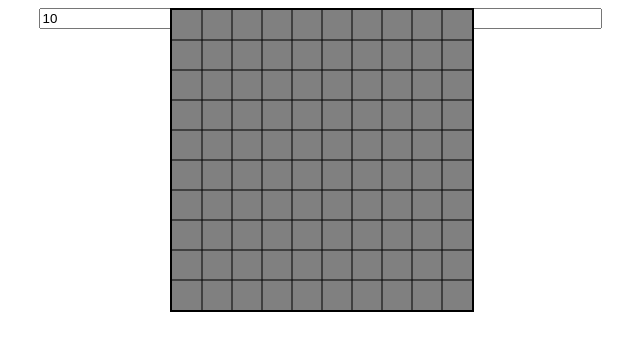
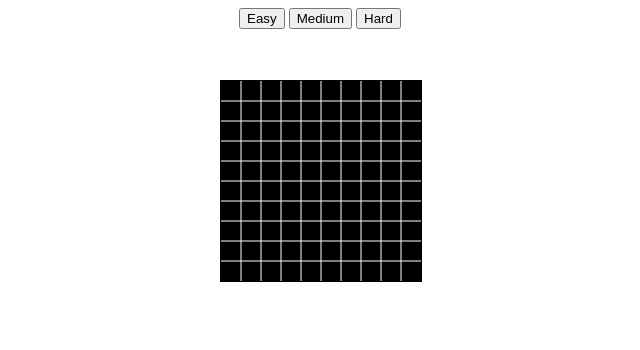
Before and after one commit to hagward/Swoopy, a plain HTML site: page index.html in a window 1280 px wide. Shown: the whole page, without its empty margins (320-960 px from the left). Drawn offline with Linux system fonts and the light colour scheme.

Commit message:
Different modes

```diff
--- a/index.html
+++ b/index.html
@@ -8,6 +8,7 @@
                 display: block;
                 position: absolute;
                 left: 50%;
+                top: 10%;
             }
 
             #settingsDiv {
@@ -23,9 +24,9 @@
         <canvas id="gridCanvas"></canvas>
 
         <div id="settingsDiv">
-            <input id="inputWidth" type="text">
-            <input id="inputHeight" type="text">
-            <input id="inputNumMines" type="text">
+            <button id="buttonEasy">Easy</button>
+            <button id="buttonMedium">Medium</button>
+            <button id="buttonExpert">Hard</button>
         </div>
 
         <script src="js/minefield.js" type="text/javascript"></script>
--- a/js/game.js
+++ b/js/game.js
@@ -1,30 +1,45 @@
 var config = {
-    width: 10,
-    height: 10,
-    cellSize: 30,
-    numMines: 10
+    cellSize: 20,
+
+    modeEasy: {
+        width: 10,
+        height: 10,
+        numMines: 10
+    },
+
+    modeMedium: {
+        width: 20,
+        height: 10,
+        numMines: 50
+    },
+
+    modeExpert: {
+        width: 30,
+        height: 20,
+        numMines: 100
+    }
 };
 
-var inputFields = {
-    width: document.getElementById('inputWidth'),
-    height: document.getElementById('inputHeight'),
-    numMines: document.getElementById('inputNumMines')
+var buttons = {
+    easy: document.getElementById('buttonEasy'),
+    medium: document.getElementById('buttonMedium'),
+    expert: document.getElementById('buttonExpert')
 };
-
-inputFields.width.value = config.width;
-inputFields.height.value = config.height;
-inputFields.numMines.value = config.numMines;
 
 var gameCanvas = document.getElementById('gameCanvas');
 var gridCanvas = document.getElementById('gridCanvas');
 
-var minefield = new Minefield(config.width, config.height);
-var gameCanvas = new GameCanvas(gameCanvas, gridCanvas, minefield,
-        config.cellSize);
-var swoopy = new Swoopy(minefield, gameCanvas);
+var swoopy = initSwoopy(config.modeEasy.width, config.modeEasy.height,
+        config.modeEasy.numMines, gameCanvas, gridCanvas, config.cellSize);
 
-swoopy.resetBoard(config.numMines);
-gameCanvas.draw();
+function initSwoopy(width, height, numMines, gameCanvas, gridCanvas,
+        cellSize) {
+    var minefield = new Minefield(width, height);
+    var canvas = new GameCanvas(gameCanvas, gridCanvas, minefield, cellSize);
+    var swoopy = new Swoopy(minefield, canvas);
+    swoopy.resetBoard(numMines);
+    return swoopy;
+}
 
 // Left click for revealing
 gridCanvas.onclick = function(event) {
@@ -41,6 +56,23 @@ gridCanvas.oncontextmenu = function(event) {
     var x = cell[0];
     var y = cell[1];
     swoopy.flag(x, y);
+};
+
+buttons.easy.onclick = function(event) {
+    swoopy = initSwoopy(config.modeEasy.width, config.modeEasy.height,
+            config.modeEasy.numMines, gameCanvas, gridCanvas, config.cellSize);
+};
+
+buttons.medium.onclick = function(event) {
+    swoopy = initSwoopy(config.modeMedium.width, config.modeMedium.height,
+            config.modeMedium.numMines, gameCanvas, gridCanvas,
+            config.cellSize);
+};
+
+buttons.expert.onclick = function(event) {
+    swoopy = initSwoopy(config.modeExpert.width, config.modeExpert.height,
+            config.modeExpert.numMines, gameCanvas, gridCanvas,
+            config.cellSize);
 };
 
 /**
--- a/js/gamecanvas.js
+++ b/js/gamecanvas.js
@@ -2,6 +2,14 @@
  * Represents the visual minefield.
  */
 function GameCanvas(gameCanvas, gridCanvas, minefield, cellSize) {
+
+    var color = {
+        normal: 'black',
+        revealed: 'lightGrey',
+        flag: 'blue',
+        mine: 'red',
+        border: 'white'
+    };
 
     var _gameCanvas = gameCanvas;
     var _gridCanvas = gridCanvas;
@@ -12,13 +20,14 @@ function GameCanvas(gameCanvas, gridCanvas, minefield, cellSize) {
     _gameCanvas.width = _minefield.getWidth() * cellSize;
     _gameCanvas.height = _minefield.getHeight() * cellSize;
     _gameCanvas.style.marginLeft = (-_gameCanvas.width / 2) + 'px';
-    _gameContext.font = '20px sans-serif';
-    _gameCanvas.style.border = '2px solid black';
+    _gameCanvas.style.border = '1px solid black';
+    _gameContext.font = '10px Tahoma';
 
     _gridCanvas.width = _gameCanvas.width;
     _gridCanvas.height = _gameCanvas.height;
     _gridCanvas.style.marginLeft = _gameCanvas.style.marginLeft;
-    _gridCanvas.style.border = '2px solid black';
+    _gridCanvas.style.border = '1px solid black';
+    _gridContext.strokeStyle = color.border;
 
     var i;
 
@@ -66,22 +75,22 @@ function GameCanvas(gameCanvas, gridCanvas, minefield, cellSize) {
     this.drawCell = function(x, y) {
         if (_minefield.isRevealed(x, y)) {
             if (_minefield.isMined(x, y)) {
-                this._fillColor(x, y, 'red');
+                this._fillColor(x, y, color.mine);
             } else {
-                this._fillColor(x, y, 'white');
+                this._fillColor(x, y, color.revealed);
                 var number = _minefield.getNumber(x, y);
                 if (number !== 0)
                     this._fillText(x, y, number, 'green');
             }
         } else if (_minefield.isFlagged(x, y)) {
-            this._fillColor(x, y, 'blue');
+            this._fillColor(x, y, color.flag);
         } else {
-            this._fillColor(x, y, 'grey');
+            this._fillColor(x, y, color.normal);
         }
     };
 
     this.draw = function() {
-        _gameContext.fillStyle = 'grey';
+        _gameContext.fillStyle = color.normal;
         _gameContext.fillRect(0, 0, _gameCanvas.width, _gameCanvas.height);
     };
 
--- a/js/swoopy.js
+++ b/js/swoopy.js
@@ -32,6 +32,8 @@ function Swoopy(minefield, gameCanvas) {
             this._mapToAdjacentCells(x, y, this._incrementMineNumber);
             leftToDistribute--;
         }
+
+        _gameCanvas.draw();
     };
 
     /**
@@ -90,7 +92,7 @@ function Swoopy(minefield, gameCanvas) {
         }
     };
 
-    this._bfsReveal = function(x, y) {
+    this._bfsReveal = function(x, y, animate) {
         // Push and pop two elements at the time
         var queue = [x, y];
 
```
